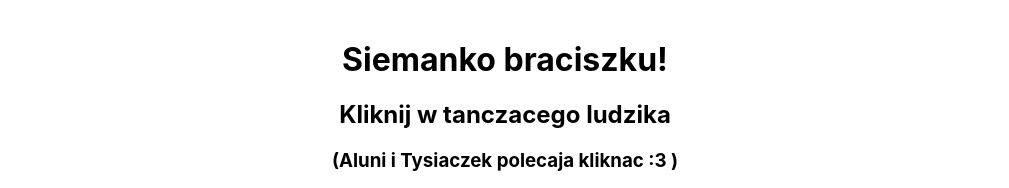
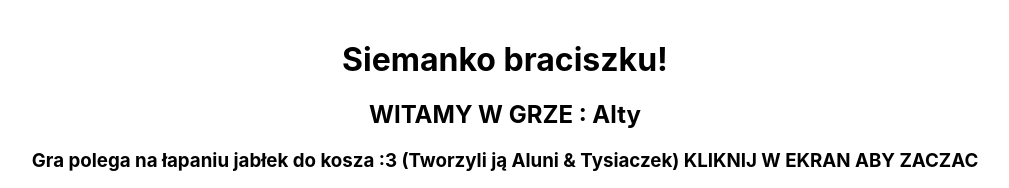
Before and after one commit to alunisigma-dotcom/alty, a plain HTML site: page index.html in a window 1280 px wide. Shown: the top 188 px of the page, without its empty margins (135-1144 px from the left). Drawn offline with Linux system fonts and the light colour scheme; grey boxes are pictures that could not be loaded.

Commit message:
Alty
POPRAWKA

```diff
--- a/index.html
+++ b/index.html
@@ -84,8 +84,8 @@
 <template>
   <div class='hello-message'>
     <h1>Siemanko braciszku!</h1>
-    <h2>Kliknij w tanczacego ludzika</h2>
-    <h3>(Aluni i Tysiaczek polecaja kliknac :3 )</h3>
+    <h2>WITAMY W GRZE : Alty</h2>
+    <h3>Gra polega na łapaniu jabłek do kosza :3 (Tworzyli ją Aluni & Tysiaczek) KLIKNIJ W EKRAN ABY ZACZAC</h3>
 
     <img src='media/images/robalini.gif' alt='Robalini' />
   </div>
```
